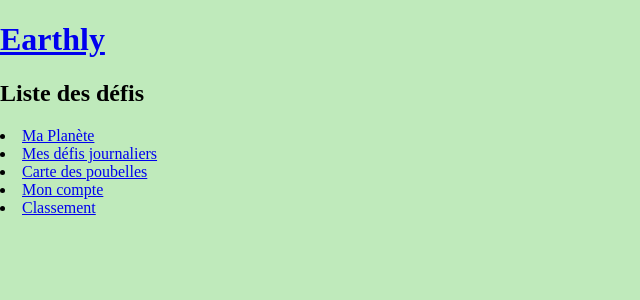
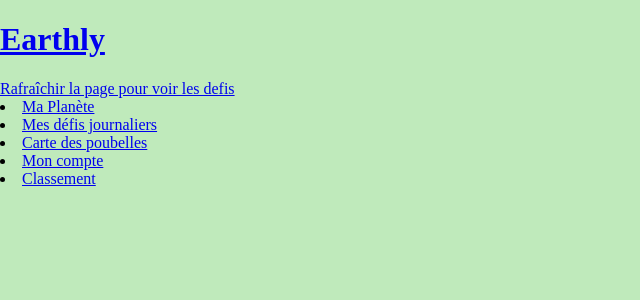
Before and after one commit to DonovanViger/Earthly, a PHP site: page /earthly/pages/defi.php in a window 1280 px wide. Shown: the top 300 px of the page, without its empty margins (0-640 px from the left). Run offline with PHP 8.4, Linux system fonts and the light colour scheme; the visitor is signed in with stand-in values (Sample User, id 1); data that the repository does not hold is empty.

Commit message:
ajustement defi_quotidien fonctionnel

```diff
--- a/pages/defi.php
+++ b/pages/defi.php
@@ -35,15 +35,14 @@ if (!isset($_SESSION['pseudo'])) {
         $db->setAttribute(PDO::ATTR_ERRMODE, PDO::ERRMODE_EXCEPTION);
         $date_actuelle = date('Y-m-d');
 
-
-        // Vérification si des défis sont déjà sélectionnés pour la journée actuelle
-        $stmt_select_defis = $db->prepare(" SELECT defis_journaliers.date, defiquotidien.nom, defiquotidien.desc FROM defis_journaliers INNER JOIN defiquotidien ON defis_journaliers.ID_Defi = defiquotidien.ID_Defi WHERE defis_journaliers.date = :date
-    ");
+        // Vérification si des défis sont sélectionnés pour la journée actuelle
+        $stmt_select_defis = $db->prepare("SELECT defis_journaliers.date, defiquotidien.nom, defiquotidien.desc FROM defis_journaliers INNER JOIN defiquotidien ON defis_journaliers.ID_Defi = defiquotidien.ID_Defi WHERE defis_journaliers.date = :date");
         $stmt_select_defis->bindParam(':date', $date_actuelle);
         $stmt_select_defis->execute();
         $defis_journaliers = $stmt_select_defis->fetchAll(PDO::FETCH_ASSOC);
-
-        // Affichage des défis sélectionnés pour la journée
+        // Si la date du jour correspond à la colonne date de la table defis_journaliers
+        if (!empty($defis_journaliers)) {
+            // Afficher les défis sélectionnés pour la journée
             echo "<h2>Liste des défis</h2>";
             echo "<ul>";
             foreach ($defis_journaliers as $defi) {
@@ -53,6 +52,19 @@ if (!isset($_SESSION['pseudo'])) {
                 echo "</div>";
             }
             echo "</ul>";
+        } else {
+            echo "<a href='defi.php'>Rafraîchir la page pour voir les defis</a>";
+            $requete_defis = $db->query("SELECT * FROM defiquotidien ORDER BY RAND() LIMIT 3");
+            $defis_selectionnes = $requete_defis->fetchAll(PDO::FETCH_ASSOC);
+
+            // Insérer les défis sélectionnés dans la table des défis journaliers
+            $stmt_insert_defis = $db->prepare("INSERT INTO defis_journaliers (ID_Defi, date) VALUES (:id_defi, :date)");
+            foreach ($defis_selectionnes as $defi) {
+                $stmt_insert_defis->bindParam(':id_defi', $defi['ID_Defi']);
+                $stmt_insert_defis->bindParam(':date', $date_actuelle);
+                $stmt_insert_defis->execute();
+            }
+        }
     } catch (PDOException $erreur) {
         // En cas d'erreur de connexion à la base de données
         die("Erreur de connexion à la base de données : " . $erreur->getMessage());
```
Lines whose indentation alone changed are shown as unchanged.
